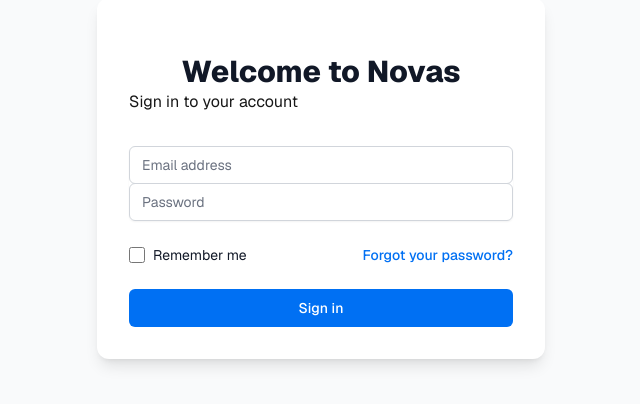
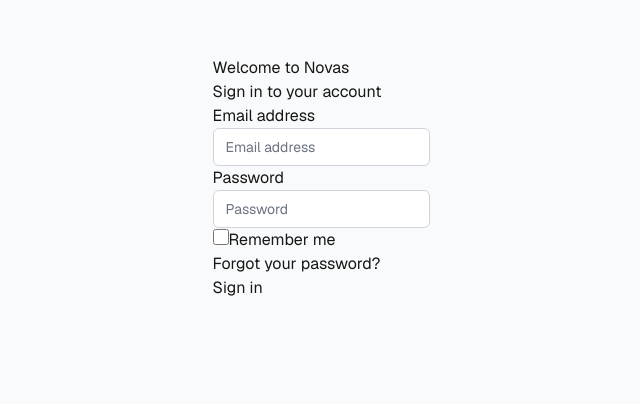
Before and after one commit to einfoengine/novasadmin, a Next.js app: page / in a window 1280 px wide. Shown: the part 222-626 px from the top of the page, without its empty margins (319-959 px from the left). Built offline with nearby package versions, Linux system fonts and the light colour scheme.

Commit message:
Style grooping in progress

```diff
--- a/src/app/components/LoginForm.tsx
+++ b/src/app/components/LoginForm.tsx
@@ -17,42 +17,34 @@ export default function LoginForm() {
   };
 
   return (
-    <div className="max-w-md w-full space-y-8 p-8 bg-white rounded-xl shadow-lg">
+    <div>
       <div>
-        <h2 className="mt-6 text-center text-3xl font-extrabold text-gray-900">
-          Welcome to Novas
-        </h2>
+        <h2>Welcome to Novas</h2>
         <h4>Sign in to your account</h4>
       </div>
-      <form className="mt-8 space-y-6" onSubmit={handleSubmit}>
-        <div className="rounded-md shadow-sm -space-y-px">
+      <form onSubmit={handleSubmit}>
+        <div>
           <div>
-            <label htmlFor="email-address" className="sr-only">
-              Email address
-            </label>
+            <label htmlFor="email-address">Email address</label>
             <input
               id="email-address"
               name="email"
               type="email"
               autoComplete="email"
               required
-              className="appearance-none rounded-none relative block w-full px-3 py-2 border border-gray-300 placeholder-gray-500 text-gray-900 rounded-t-md focus:outline-none focus:ring-primary focus:border-primary focus:z-10 sm:text-sm"
               placeholder="Email address"
               value={email}
               onChange={(e) => setEmail(e.target.value)}
             />
           </div>
           <div>
-            <label htmlFor="password" className="sr-only">
-              Password
-            </label>
+            <label htmlFor="password">Password</label>
             <input
               id="password"
               name="password"
               type="password"
               autoComplete="current-password"
               required
-              className="appearance-none rounded-none relative block w-full px-3 py-2 border border-gray-300 placeholder-gray-500 text-gray-900 rounded-b-md focus:outline-none focus:ring-primary focus:border-primary focus:z-10 sm:text-sm"
               placeholder="Password"
               value={password}
               onChange={(e) => setPassword(e.target.value)}
@@ -60,37 +52,24 @@ export default function LoginForm() {
           </div>
         </div>
 
-        <div className="flex items-center justify-between">
-          <div className="flex items-center">
-            <input
-              id="remember-me"
-              name="remember-me"
-              type="checkbox"
-              className="h-4 w-4 text-primary focus:ring-primary border-gray-300 rounded"
-            />
-            <label htmlFor="remember-me" className="ml-2 block text-sm text-gray-900">
-              Remember me
-            </label>
+        <div>
+          <div>
+            <input id="remember-me" name="remember-me" type="checkbox" />
+            <label htmlFor="remember-me">Remember me</label>
           </div>
 
-          <div className="text-sm">
-            <Link href="/forgot-password" className="font-medium text-primary hover:text-primary-dark">
-              Forgot your password?
-            </Link>
+          <div>
+            <Link href="/forgot-password">Forgot your password?</Link>
           </div>
         </div>
 
         <div>
-          <button
-            type="submit"
-            disabled={isLoading}
-            className="btn-primary"
-          >
+          <button type="submit" disabled={isLoading}>
             {isLoading ? (
-              <span className="absolute left-0 inset-y-0 flex items-center pl-3">
-                <svg className="animate-spin h-5 w-5 text-white" xmlns="http://www.w3.org/2000/svg" fill="none" viewBox="0 0 24 24">
-                  <circle className="opacity-25" cx="12" cy="12" r="10" stroke="currentColor" strokeWidth="4"></circle>
-                  <path className="opacity-75" fill="currentColor" d="M4 12a8 8 0 018-8V0C5.373 0 0 5.373 0 12h4zm2 5.291A7.962 7.962 0 014 12H0c0 3.042 1.135 5.824 3 7.938l3-2.647z"></path>
+              <span>
+                <svg xmlns="http://www.w3.org/2000/svg" fill="none" viewBox="0 0 24 24">
+                  <circle cx="12" cy="12" r="10" stroke="currentColor" strokeWidth="4"></circle>
+                  <path fill="currentColor" d="M4 12a8 8 0 018-8V0C5.373 0 0 5.373 0 12h4zm2 5.291A7.962 7.962 0 014 12H0c0 3.042 1.135 5.824 3 7.938l3-2.647z"></path>
                 </svg>
               </span>
             ) : null}
--- a/src/app/layout.tsx
+++ b/src/app/layout.tsx
@@ -1,5 +1,5 @@
 import type { Metadata } from "next";
-import "./globals.scss";
+import "./styles/globals.scss";
 import FontProvider from "./components/FontProvider";
 
 export const metadata: Metadata = {
--- a/src/app/globals.scss
+++ b/src/app/styles/globals.scss
@@ -1,6 +1,9 @@
 @tailwind base;
 @tailwind components;
 @tailwind utilities;
+
+@import './variables';
+@import './custom.scss';
 
 // SCSS Variables
 $primary-color: #0070f3;
--- /dev/null
+++ b/src/app/styles/variables.scss
@@ -0,0 +1,13 @@
+// Define your reusable variables here
+
+// Colors
+$primary-color: #3498db;
+$secondary-color: #2ecc71;
+$text-color: #333;
+$background-color: #f5f5f5;
+
+// Spacing
+$spacing-unit: 16px;
+
+// Fonts
+$font-family-base: 'Arial', sans-serif;
```
Also changed, not shown: src/app/styles/custom.scss (added), src/app/styles/groups.scss (added).
